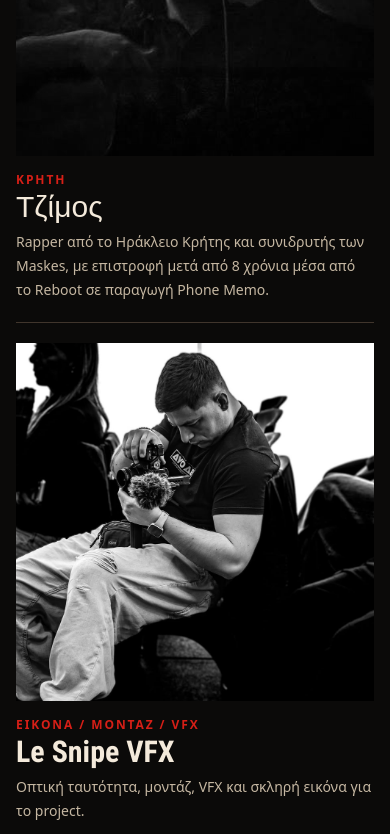
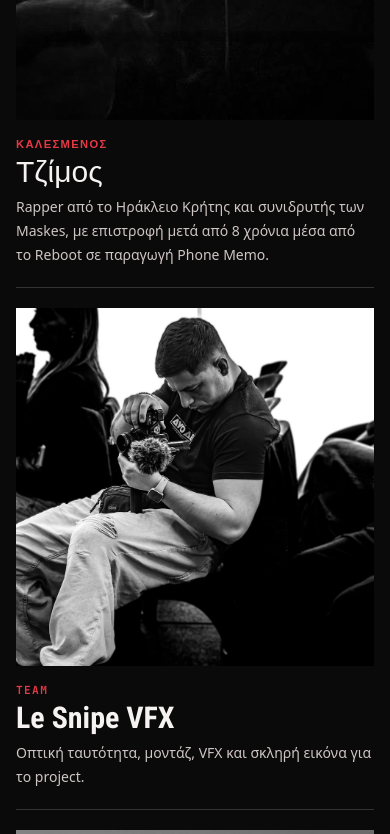
Before and after one commit to kawaii-kitsune/rap-sta-bam, a Next.js app: page / in a window 390 px wide. Shown: the part 3340-4174 px from the top of the page. Built offline with nearby package versions, Linux system fonts and the light colour scheme; no server answers.

Commit message:
Apply raw archive people structure

```diff
--- a/src/app/artists/[slug]/page.tsx
+++ b/src/app/artists/[slug]/page.tsx
@@ -23,7 +23,7 @@ export async function generateMetadata({ params }: Props): Promise<Metadata> {
   const artist = getArtistBySlug(slug);
 
   if (!artist) {
-    return createMetadata({ title: "Δεν βρέθηκε καλλιτέχνης" });
+    return createMetadata({ title: "Δεν βρέθηκε πρόσωπο" });
   }
 
   return createMetadata({
@@ -52,13 +52,14 @@ export default async function ArtistPage({ params }: Props) {
 
   return (
     <Container className="py-10">
-      <Breadcrumbs items={[{ href: "/artists", label: "Καλλιτέχνες" }, { label: artist.name }]} />
+      <Breadcrumbs items={[{ href: "/artists", label: "Πρόσωπα" }, { label: artist.name }]} />
       <div className="grid gap-8 lg:grid-cols-[.8fr_1.2fr] lg:items-end">
-        <div className="relative aspect-[4/5] overflow-hidden border border-[var(--line)] bg-black hard-shadow">
+        <div className="relative aspect-[4/5] overflow-hidden border border-[var(--line)] bg-black">
           <Image src={artist.image} alt={`Πορτρέτο / placeholder για ${artist.name}`} fill priority sizes="(min-width: 1024px) 40vw, 100vw" className="object-cover" />
         </div>
         <div>
-          <p className="text-xs font-black uppercase tracking-[0.18em] text-[var(--accent)]">{artist.location ?? "Καλλιτέχνης"}</p>
+          <p className="meta-font text-xs font-bold uppercase tracking-[0.14em] text-[var(--accent)]">{artist.kind === "team" ? "Team / συντελεστής" : "Καλεσμένος / artist"}</p>
+          {artist.location ? <p className="mt-2 text-sm text-[var(--dim)]">{artist.location}</p> : null}
           <h1 className="display-font poster-title mt-3 text-[clamp(4rem,12vw,10rem)]">{artist.name}</h1>
           <p className="mt-4 max-w-2xl text-xl font-bold leading-8">{artist.shortBio}</p>
           <div className="mt-6">
@@ -68,18 +69,20 @@ export default async function ArtistPage({ params }: Props) {
       </div>
 
       <section className="mt-14">
-        <SectionHeading title="Bio" />
+        <SectionHeading title={artist.kind === "team" ? "Ρόλος" : "Bio"} />
         <div className="prose-rsb max-w-3xl text-lg leading-8 text-[var(--muted)]">
           {artist.bio.map((paragraph) => <p key={paragraph}>{paragraph}</p>)}
         </div>
       </section>
 
-      <section className="mt-14">
-        <SectionHeading title="Σχετικά επεισόδια" />
-        <div className="grid gap-5 sm:grid-cols-2 lg:grid-cols-3">
-          {episodes.map((episode) => <EpisodeCard key={episode.slug} episode={episode} />)}
-        </div>
-      </section>
+      {episodes.length ? (
+        <section className="mt-14">
+          <SectionHeading title={artist.kind === "team" ? "Συμμετοχές / credits" : "Σχετικά επεισόδια"} />
+          <div className="grid gap-5 sm:grid-cols-2 lg:grid-cols-3">
+            {episodes.map((episode) => <EpisodeCard key={episode.slug} episode={episode} />)}
+          </div>
+        </section>
+      ) : null}
     </Container>
   );
 }
--- a/src/app/artists/page.tsx
+++ b/src/app/artists/page.tsx
@@ -1,27 +1,67 @@
 import type { Metadata } from "next";
-import { ArtistCard } from "@/components/ArtistCard";
+import Image from "next/image";
+import Link from "next/link";
+import { ArrowUpRight } from "lucide-react";
 import { Breadcrumbs } from "@/components/Breadcrumbs";
 import { Container } from "@/components/Container";
 import { SectionHeading } from "@/components/SectionHeading";
-import { getAllArtists } from "@/lib/content";
+import { getGuestArtists, getTeamArtists } from "@/lib/content";
 import { createMetadata } from "@/lib/metadata";
+import type { Artist } from "@/types/content";
 
 export const metadata: Metadata = createMetadata({
-  title: "Καλλιτέχνες",
-  description: "Οι συμμετέχοντες καλλιτέχνες και συνεργάτες του Ραπ Στα Μπαμ.",
+  title: "Πρόσωπα",
+  description: "Οι καλεσμένοι καλλιτέχνες και οι συντελεστές του Ραπ Στα Μπαμ.",
   path: "/artists"
 });
 
+function PersonRow({ person, label }: { person: Artist; label: string }) {
+  return (
+    <Link href={`/artists/${person.slug}`} className="grid gap-4 border-b border-[var(--line)] py-5 last:border-b-0 sm:grid-cols-[96px_160px_1fr_32px] sm:items-center">
+      <div className="relative aspect-square overflow-hidden bg-black">
+        <Image src={person.image} alt={person.name} fill sizes="96px" className="object-cover grayscale" />
+      </div>
+      <div>
+        <p className="meta-font text-[0.7rem] font-bold uppercase tracking-[0.12em] text-[var(--accent)]">{label}</p>
+        <p className="mt-1 text-xs text-[var(--dim)]">{person.location ?? "Ραπ Στα Μπαμ"}</p>
+      </div>
+      <div>
+        <h3 className="display-font text-3xl leading-none">{person.name}</h3>
+        <p className="mt-2 max-w-2xl text-sm leading-6 text-[var(--muted)]">{person.shortBio}</p>
+      </div>
+      <ArrowUpRight className="hidden h-5 w-5 text-[var(--accent)] sm:block" aria-hidden="true" />
+    </Link>
+  );
+}
+
 export default function ArtistsPage() {
-  const artists = getAllArtists();
+  const guests = getGuestArtists();
+  const team = getTeamArtists();
 
   return (
     <Container className="py-10">
-      <Breadcrumbs items={[{ label: "Καλλιτέχνες" }]} />
-      <SectionHeading eyebrow="Roster" title="Καλλιτέχνες και συνεργάτες" copy="Προφίλ συμμετεχόντων, social links και τα επεισόδια που συνδέονται με κάθε πρόσωπο." />
-      <div className="grid gap-5 sm:grid-cols-2 lg:grid-cols-3">
-        {artists.map((artist) => <ArtistCard key={artist.slug} artist={artist} />)}
-      </div>
+      <Breadcrumbs items={[{ label: "Πρόσωπα" }]} />
+      <SectionHeading eyebrow="Archive" title="Καλεσμένοι και team" copy="Οι rappers που μπαίνουν στο session ξεχωριστά από τους ανθρώπους που κρατούν παραγωγή, ήχο, εικόνα και ταυτότητα." />
+
+      <section className="mt-10">
+        <div className="mb-4 flex items-baseline justify-between border-b border-[var(--line)] pb-2">
+          <h2 className="display-font text-4xl leading-none">Καλεσμένοι / artists</h2>
+          <span className="meta-font text-xs text-[var(--dim)]">LOG [{guests.length}]</span>
+        </div>
+        <div className="border-y border-[var(--line)]">
+          {guests.map((person) => <PersonRow key={person.slug} person={person} label="Καλεσμένος" />)}
+        </div>
+      </section>
+
+      <section className="mt-14">
+        <div className="mb-4 flex items-baseline justify-between border-b border-[var(--line)] pb-2">
+          <h2 className="display-font text-4xl leading-none">Team / συντελεστές</h2>
+          <span className="meta-font text-xs text-[var(--dim)]">LOG [{team.length}]</span>
+        </div>
+        <div className="border-y border-[var(--line)]">
+          {team.map((person) => <PersonRow key={person.slug} person={person} label="Team" />)}
+        </div>
+      </section>
     </Container>
   );
 }
--- a/src/app/globals.css
+++ b/src/app/globals.css
@@ -1,15 +1,15 @@
 @import "tailwindcss";
 
 :root {
-  --background: #0b0a09;
-  --panel: #14110f;
-  --panel-2: #1d1814;
-  --foreground: #f4eadb;
-  --muted: #c5b7a2;
-  --dim: #857565;
-  --accent: #d61f17;
-  --accent-2: #8f150f;
-  --line: #40352c;
+  --background: #0a0a0a;
+  --panel: #161616;
+  --panel-2: #201f1f;
+  --foreground: #f5f2f1;
+  --muted: #cfc5c4;
+  --dim: #8c7a78;
+  --accent: #e63946;
+  --accent-2: #a90f20;
+  --line: #353232;
 }
 
 * {
@@ -29,6 +29,10 @@ body {
 a {
   color: inherit;
   text-decoration: none;
+}
+
+.meta-font {
+  font-family: var(--font-mono), monospace;
 }
 
 img {
--- a/src/app/layout.tsx
+++ b/src/app/layout.tsx
@@ -1,5 +1,5 @@
 import type { Metadata } from "next";
-import { IBM_Plex_Sans, Roboto_Condensed } from "next/font/google";
+import { IBM_Plex_Sans, JetBrains_Mono, Roboto_Condensed } from "next/font/google";
 import Script from "next/script";
 import { Footer } from "@/components/Footer";
 import { Header } from "@/components/Header";
@@ -16,6 +16,12 @@ const body = IBM_Plex_Sans({
   subsets: ["latin", "greek"],
   weight: ["400", "500", "600", "700"],
   variable: "--font-body"
+});
+
+const mono = JetBrains_Mono({
+  subsets: ["latin", "greek"],
+  weight: ["400", "500", "600", "700"],
+  variable: "--font-mono"
 });
 
 export const metadata: Metadata = {
@@ -53,7 +59,7 @@ export default function RootLayout({ children }: Readonly<{ children: React.Reac
   };
 
   return (
-    <html lang="el" className={`${display.variable} ${body.variable}`}>
+    <html lang="el" className={`${display.variable} ${body.variable} ${mono.variable}`}>
       <body className="font-[var(--font-body)] antialiased">
         <Script
           id="project-json-ld"
--- a/src/app/page.tsx
+++ b/src/app/page.tsx
@@ -90,7 +90,7 @@ export default function HomePage() {
 
       <section className="border-b border-[var(--line)] py-16">
         <Container>
-          <SectionHeading eyebrow="Στο δωμάτιο" title="Οι άνθρωποι του πρώτου session" copy="Όχι cast list για να γεμίσει η σελίδα. Οι βασικοί άνθρωποι που ακούγονται ή φαίνονται στο πρώτο επεισόδιο." />
+          <SectionHeading eyebrow="Στο δωμάτιο" title="Καλεσμένος και team" copy="Ο Τζίμος είναι ο καλεσμένος artist του #001. Οι υπόλοιποι είναι οι άνθρωποι της παραγωγής, της εικόνας, του ήχου και της ταυτότητας." />
           <div className="border-y border-[var(--line)]">
             {featuredArtists.map((artist) => (
               <Link key={artist.slug} href={`/artists/${artist.slug}`} className="grid gap-4 border-b border-[var(--line)] py-5 last:border-b-0 sm:grid-cols-[96px_1fr] sm:items-center">
@@ -98,7 +98,7 @@ export default function HomePage() {
                   <Image src={artist.image} alt={artist.name} fill sizes="96px" className="object-cover grayscale" />
                 </div>
                 <div>
-                  <p className="text-xs font-black uppercase tracking-[0.16em] text-[var(--accent)]">{artist.location ?? "Καλλιτέχνης"}</p>
+                  <p className="meta-font text-[0.7rem] font-bold uppercase tracking-[0.12em] text-[var(--accent)]">{artist.kind === "team" ? "Team" : "Καλεσμένος"}</p>
                   <h3 className="display-font mt-1 text-3xl leading-none">{artist.name}</h3>
                   <p className="mt-2 max-w-2xl text-sm leading-6 text-[var(--muted)]">{artist.shortBio}</p>
                 </div>
--- a/src/components/Footer.tsx
+++ b/src/components/Footer.tsx
@@ -7,7 +7,7 @@ import { projectSocialLinks, siteConfig } from "@/config/site";
 const footerLinks = [
   { href: "/", label: "Αρχική" },
   { href: "/episodes", label: "Επεισόδια" },
-  { href: "/artists", label: "Καλλιτέχνες" },
+  { href: "/artists", label: "Πρόσωπα" },
   { href: "/about", label: "Σχετικά" },
   { href: "/#contact", label: "Επικοινωνία" }
 ];
--- a/src/components/Header.tsx
+++ b/src/components/Header.tsx
@@ -9,7 +9,7 @@ import { MobileMenu } from "@/components/MobileMenu";
 const navItems = [
   { href: "/", label: "Αρχική" },
   { href: "/episodes", label: "Επεισόδια" },
-  { href: "/artists", label: "Καλλιτέχνες" },
+  { href: "/artists", label: "Πρόσωπα" },
   { href: "/about", label: "Σχετικά" },
   { href: "/#contact", label: "Επικοινωνία" }
 ];
--- a/src/components/MobileMenu.tsx
+++ b/src/components/MobileMenu.tsx
@@ -10,7 +10,7 @@ import { projectSocialLinks } from "@/config/site";
 const navItems = [
   { href: "/", label: "Αρχική" },
   { href: "/episodes", label: "Επεισόδια" },
-  { href: "/artists", label: "Καλλιτέχνες" },
+  { href: "/artists", label: "Πρόσωπα" },
   { href: "/about", label: "Σχετικά" },
   { href: "/#contact", label: "Επικοινωνία" }
 ];
--- a/src/content/artists.json
+++ b/src/content/artists.json
@@ -13,7 +13,8 @@
     "instagramUrl": "https://www.instagram.com/tzimos_msk",
     "tiktokUrl": "https://www.tiktok.com/@tzimos_msk",
     "spotifyUrl": "https://open.spotify.com/artist/3jpMSsecieLfKc5oOTfYIQ",
-    "featured": true
+    "featured": true,
+    "kind": "guest"
   },
   {
     "slug": "phone-memo",
@@ -29,7 +30,8 @@
     "featured": true,
     "spotifyUrl": "https://open.spotify.com/artist/2KroWFsi3xsAX5snSQyXqc",
     "instagramUrl": "https://www.instagram.com/phone_memo_the.anartist/",
-    "youtubeUrl": "https://www.youtube.com/@phonememo_the.anartist"
+    "youtubeUrl": "https://www.youtube.com/@phonememo_the.anartist",
+    "kind": "team"
   },
   {
     "slug": "le-snipe-vfx",
@@ -44,7 +46,8 @@
     "instagramUrl": "https://www.instagram.com/lesnipe.vfx",
     "tiktokUrl": "https://www.tiktok.com/@lesnipe_vfx",
     "youtubeUrl": "https://www.lesnipevfx.com/",
-    "featured": true
+    "featured": true,
+    "kind": "team"
   },
   {
     "slug": "redemption-studio",
@@ -57,6 +60,7 @@
       "Η συμβολή του βρίσκεται στο τελευταίο αλλά κρίσιμο στάδιο: εκεί που τα takes, το beat και η ενέργεια του session γίνονται ολοκληρωμένο άκουσμα."
     ],
     "instagramUrl": "https://www.instagram.com/dimitristsekeris",
-    "featured": true
+    "featured": true,
+    "kind": "team"
   }
 ]
--- a/src/lib/content.ts
+++ b/src/lib/content.ts
@@ -47,12 +47,20 @@ export function getFeaturedArtists(): Artist[] {
   return getAllArtists().filter((artist) => artist.featured);
 }
 
+export function getGuestArtists(): Artist[] {
+  return getAllArtists().filter((artist) => (artist.kind ?? "guest") === "guest");
+}
+
+export function getTeamArtists(): Artist[] {
+  return getAllArtists().filter((artist) => artist.kind === "team");
+}
+
 export function getArtistBySlug(slug: string): Artist | undefined {
   return artists.find((artist) => artist.slug === slug);
 }
 
 export function getEpisodesByArtist(artistSlug: string): Episode[] {
-  return getVisibleEpisodes().filter((episode) => episode.artistSlug === artistSlug);
+  return getVisibleEpisodes().filter((episode) => episode.artistSlug === artistSlug || episode.credits.some((credit) => credit.artistSlug === artistSlug));
 }
 
 export function formatGreekDate(date: string): string {
--- a/src/types/content.ts
+++ b/src/types/content.ts
@@ -62,9 +62,12 @@ export type Episode = {
   featured?: boolean;
 };
 
+export type ArtistKind = "guest" | "team";
+
 export type Artist = {
   slug: string;
   name: string;
+  kind?: ArtistKind;
   image: string;
   location?: string;
   shortBio: string;
```
